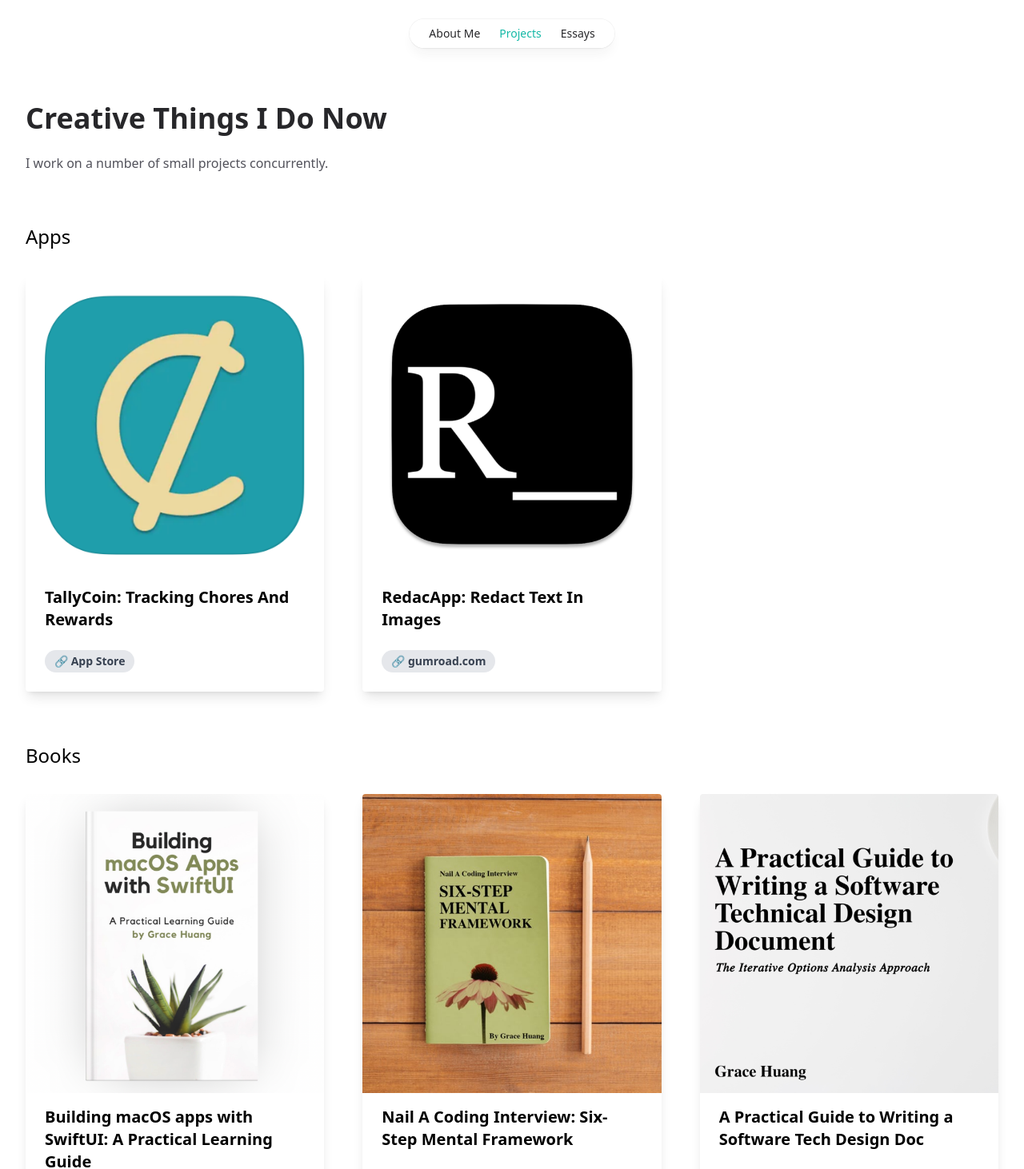
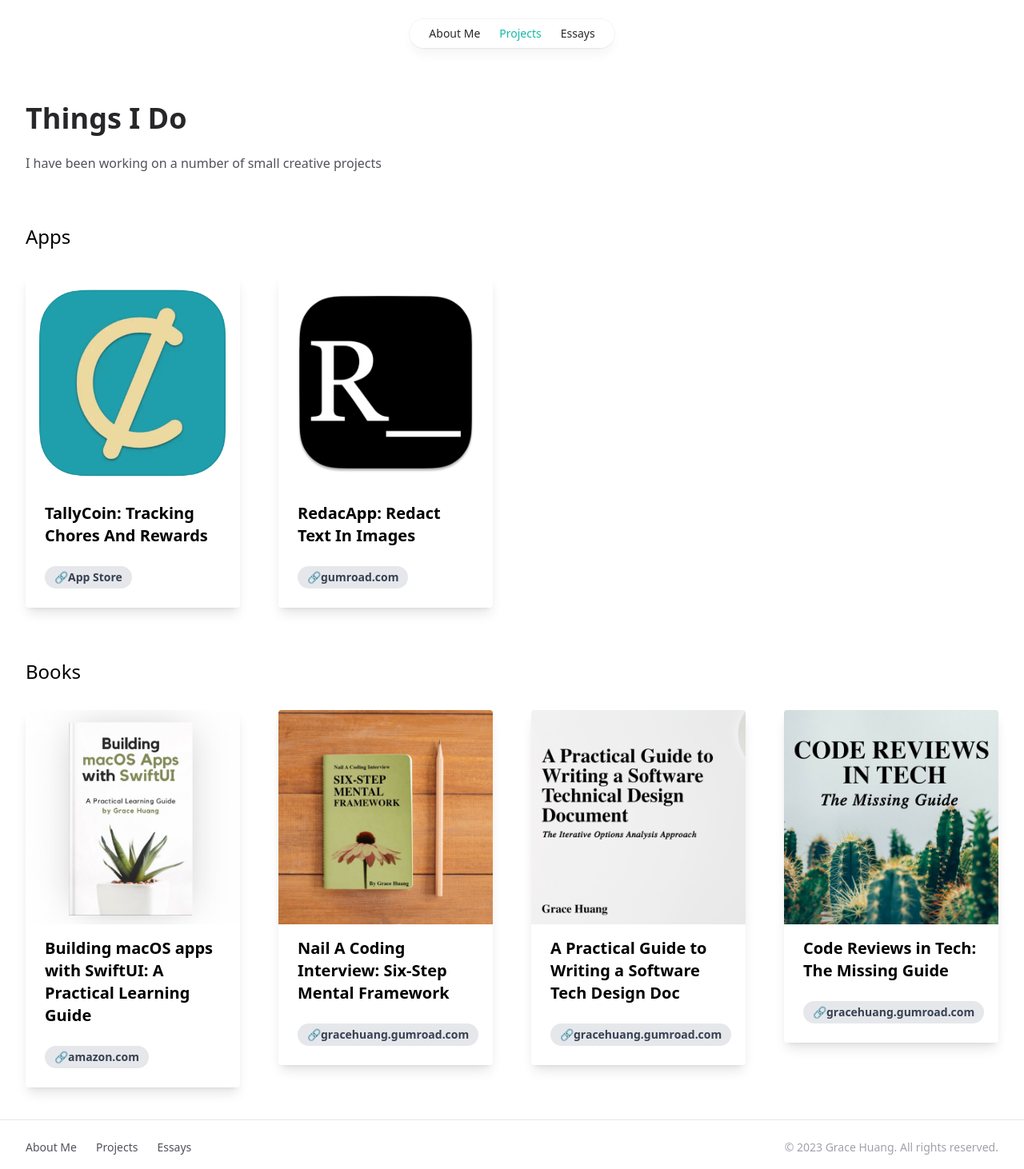
Before and after one commit to higracehuang/next-personal-website, a Next.js app: page /projects in a window 1280 px wide. Shown: the top 1462 px of the page at 80% size. Built offline with nearby package versions, Linux system fonts and the light colour scheme.

Commit message:
Updated the text

```diff
--- a/pages/projects.tsx
+++ b/pages/projects.tsx
@@ -33,7 +33,7 @@
           <div className="font-bold text-xl mb-2">{name}</div>
         </div>
         <div className="px-6 pb-4">
-          <span className="inline-block bg-gray-200 rounded-full px-3 py-1 text-sm font-semibold text-gray-700 mr-2 mb-2">🔗 {urlDisplay}</span>
+          <span className="inline-block bg-gray-200 rounded-full px-3 py-1 text-sm font-semibold text-gray-700 mr-2 mb-2">🔗{urlDisplay}</span>
         </div>
       </div>
     </a>
@@ -43,19 +43,19 @@
 export default function Projects() {
   return <div className="mt-16 px-8">
     <header>
-      <h1 className="font-bold text-4xl text-zinc-800">Creative Things I Do Now</h1>
-      <p className="text-base mt-6 text-zinc-600">I work on a number of small projects concurrently.</p>
+      <h1 className="font-bold text-4xl text-zinc-800">Things I Do</h1>
+      <p className="text-base mt-6 text-zinc-600">I have been working on a number of small creative projects</p>
     </header>
     <div className="mt-16">
       <h2 className="text-2xl">Apps</h2>
-      <ul className="grid grid-cols-1 md:grid-cols-2 lg:grid-cols-3 gap-x-12 gap-y-16 mt-8">
+      <ul className="grid grid-cols-1 md:grid-cols-2 lg:grid-cols-4 gap-x-12 gap-y-16 mt-8">
         <ProjectItem name={"TallyCoin: Tracking Chores And Rewards"} url={"https://apps.apple.com/us/app/tallycoin/id1633932632"} urlDisplay={"App Store"} imageSrc={imageAppTallyCoin} />
         <ProjectItem name={"RedacApp: Redact Text In Images"} url={"https://gracehuang.gumroad.com/l/redac"} urlDisplay={"gumroad.com"} imageSrc={imageAppRedacApp} />
       </ul>
     </div>
     <div className="mt-16">
       <h2 className="text-2xl">Books</h2>
-      <ul className="grid grid-cols-1 md:grid-cols-2 lg:grid-cols-3 gap-x-12 gap-y-16 mt-8">
+      <ul className="grid grid-cols-1 md:grid-cols-2 lg:grid-cols-4 gap-x-12 gap-y-16 mt-8">
         <ProjectItem name={"Building macOS apps with SwiftUI: A Practical Learning Guide"} url={"https://www.amazon.com/gp/product/B0BP5P9H31"} urlDisplay={"amazon.com"} imageSrc={imageBookMacOSApp} />
         <ProjectItem name={"Nail A Coding Interview: Six-Step Mental Framework"} url={"https://gracehuang.gumroad.com/l/coding-interview"} urlDisplay={"gracehuang.gumroad.com"} imageSrc={imageBookCodingInterview} />
         <ProjectItem name={"A Practical Guide to Writing a Software Tech Design Doc"} url={"https://gracehuang.gumroad.com/l/mqmUt"} urlDisplay={"gracehuang.gumroad.com"} imageSrc={imageBookTDD} />
```
